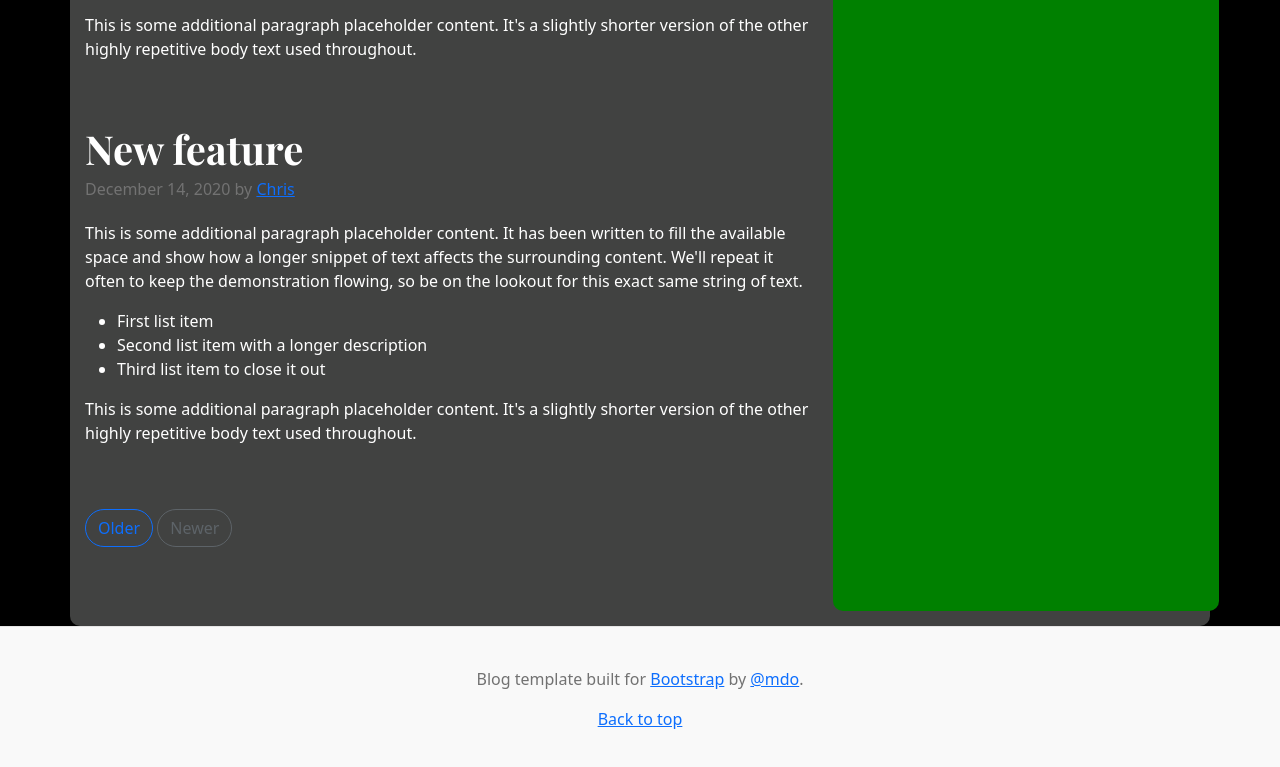
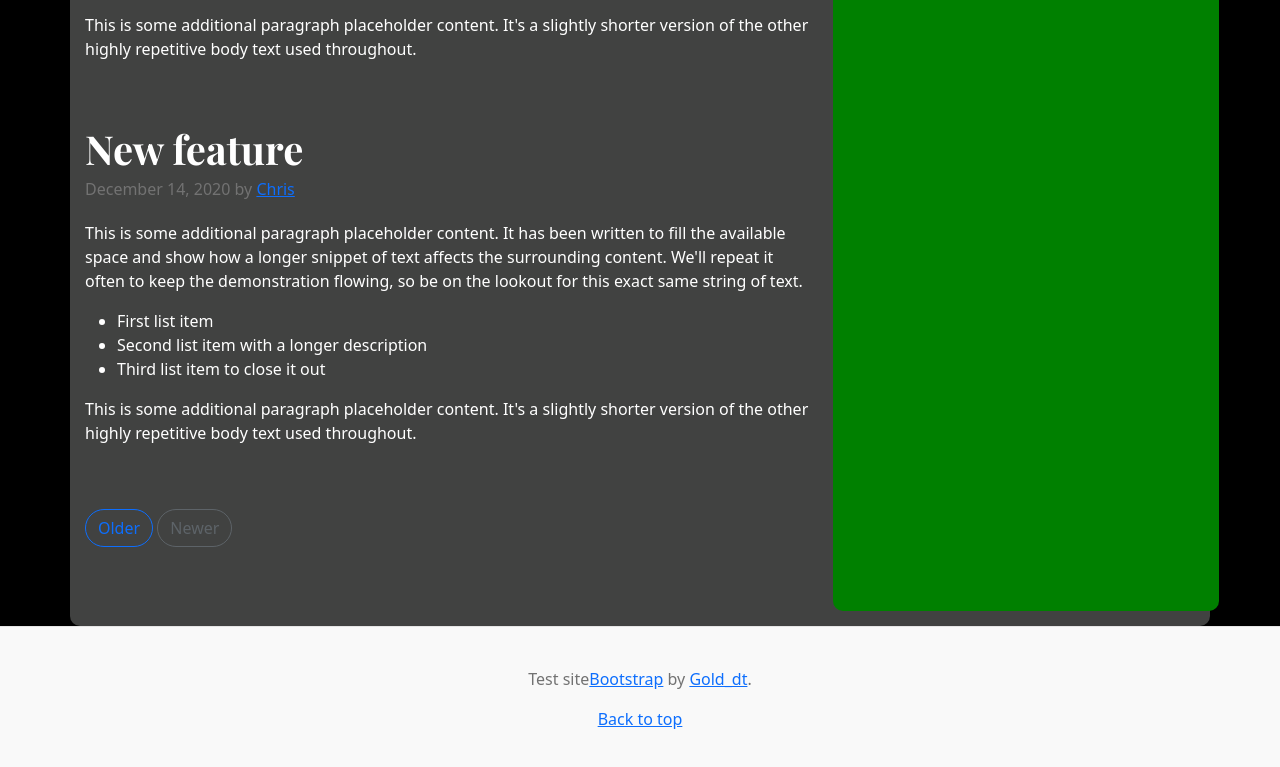
Before and after one commit to Gold-dt/nexxon-test, a plain HTML site: page index.html in a window 1280 px wide. Shown: the part 3260-4027 px from the top of the page. Drawn offline with nearby package versions, Linux system fonts and the light colour scheme.

Commit message:
Update index.html

```diff
--- a/index.html
+++ b/index.html
@@ -7,7 +7,7 @@
   <meta name="description" content="">
   <meta name="author" content="Mark Otto, Jacob Thornton, and Bootstrap contributors">
   <meta name="generator" content="Hugo 0.84.0">
-  <title>Blog Template · Bootstrap v5.0</title>
+  <title>Gold dt test Nexxon site</title>
 
   <link rel="canonical" href="https://getbootstrap.com/docs/5.0/examples/blog/">
 
@@ -340,8 +340,8 @@
   </main>
 
   <footer class="blog-footer">
-    <p>Blog template built for <a href="https://getbootstrap.com/">Bootstrap</a> by <a
-        href="https://twitter.com/mdo">@mdo</a>.</p>
+    <p>Test site<a href="#/">Bootstrap</a> by <a
+        href="#">Gold_dt</a>.</p>
     <p>
       <a href="#">Back to top</a>
     </p>
```
